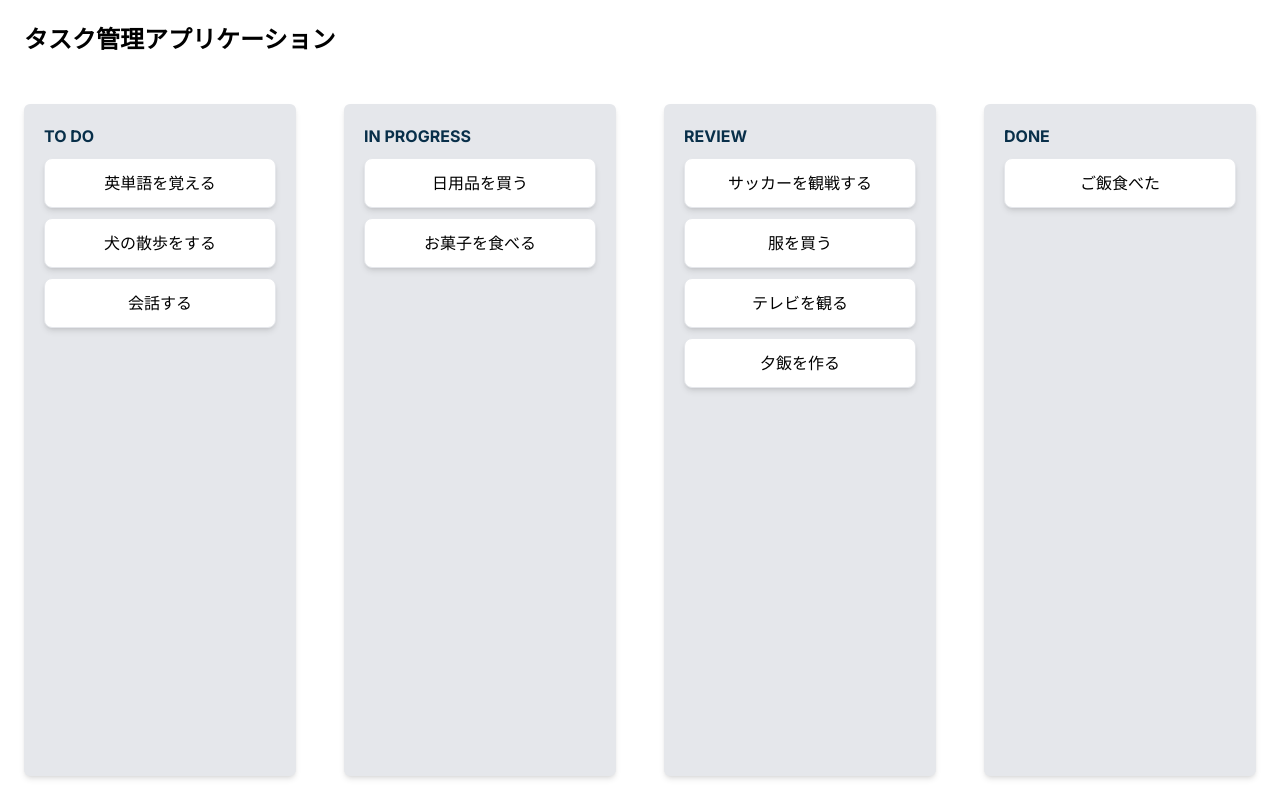
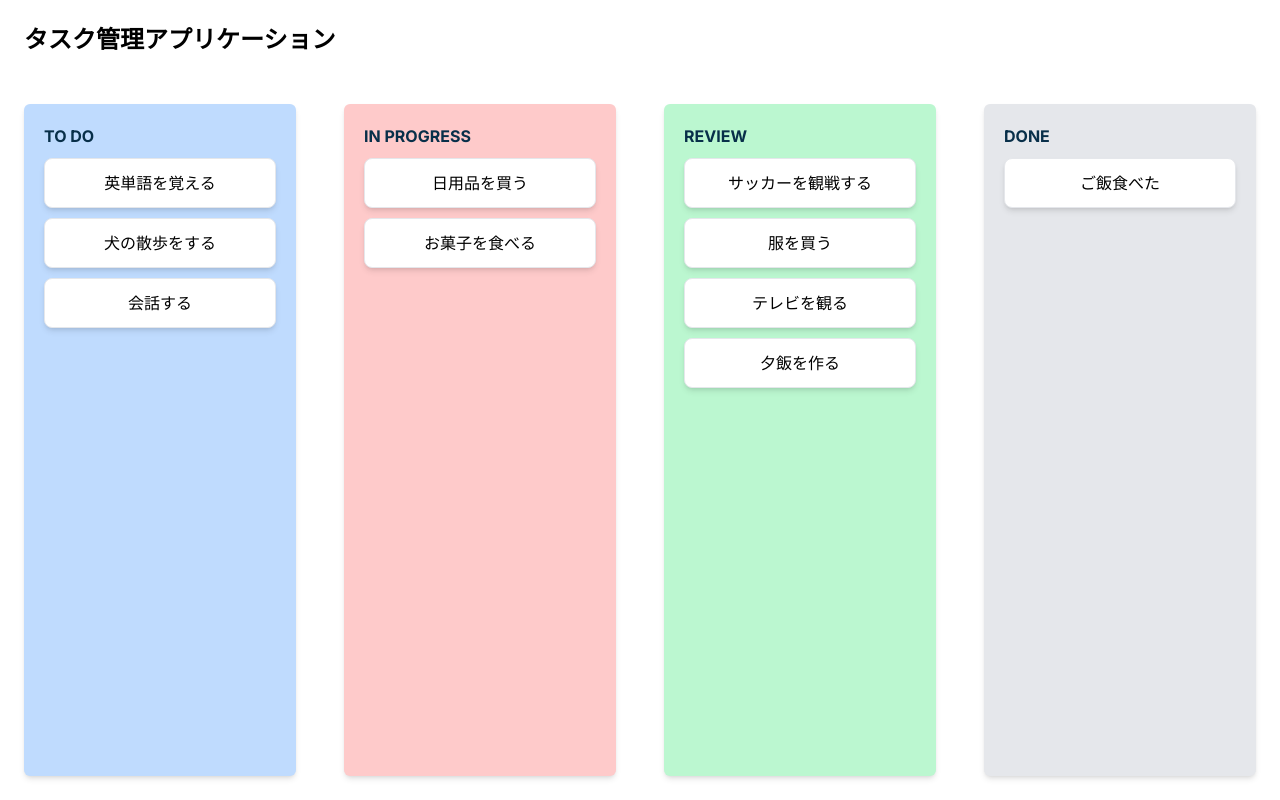
Before and after one commit to takashi823/trello-app, a Next.js app: page / in a window 1280 px wide. Built offline with nearby package versions, Linux system fonts and the light colour scheme.

Commit message:
fix:　デザイン修正

```diff
--- a/src/components/SortableContainer.tsx
+++ b/src/components/SortableContainer.tsx
@@ -20,7 +20,15 @@ const SortableContainer = ({
     <SortableContext id={id} items={items} strategy={rectSortingStrategy}>
       <div
         ref={setNodeRef}
-        className="w-full min-h-full m-6 bg-gray-200 p-5 rounded-md shadow-md"
+        className={`w-full min-h-full m-6 p-5 rounded-md shadow-md ${
+          id === "todo"
+            ? "bg-blue-200"
+            : id === "inProgress"
+            ? "bg-red-200"
+            : id === "prepare"
+            ? "bg-green-200"
+            : "bg-gray-200"
+        }`}
       >
         <p className="text-md font-bold text-sky-950">{label}</p>
         {items.map((id: string) => (
```
